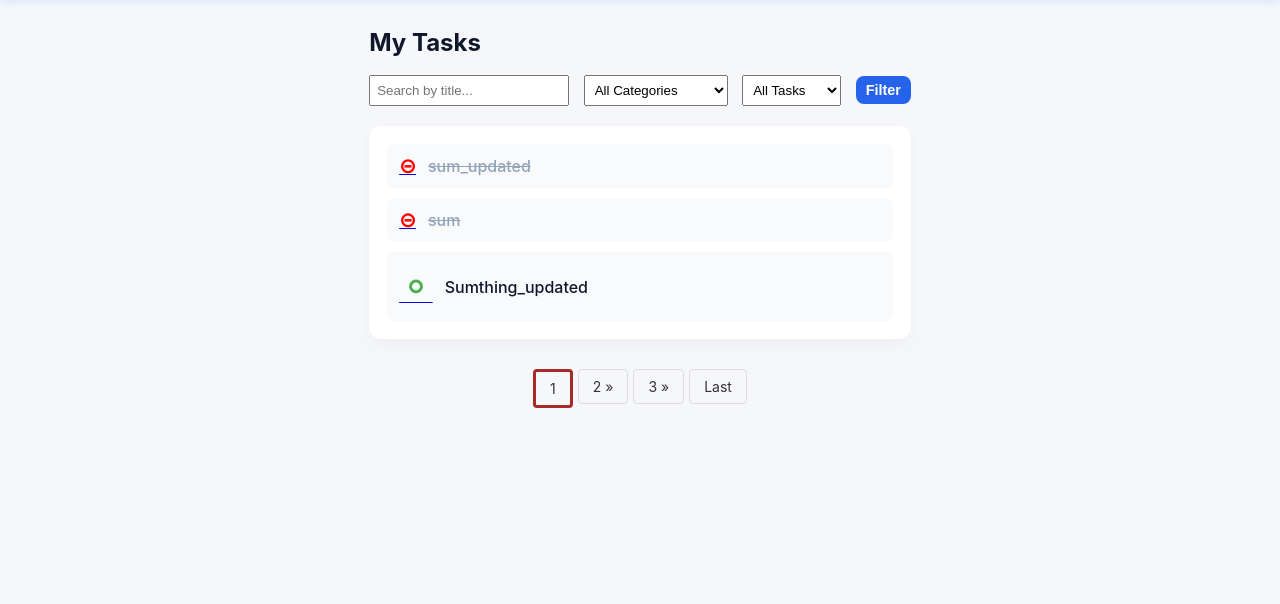
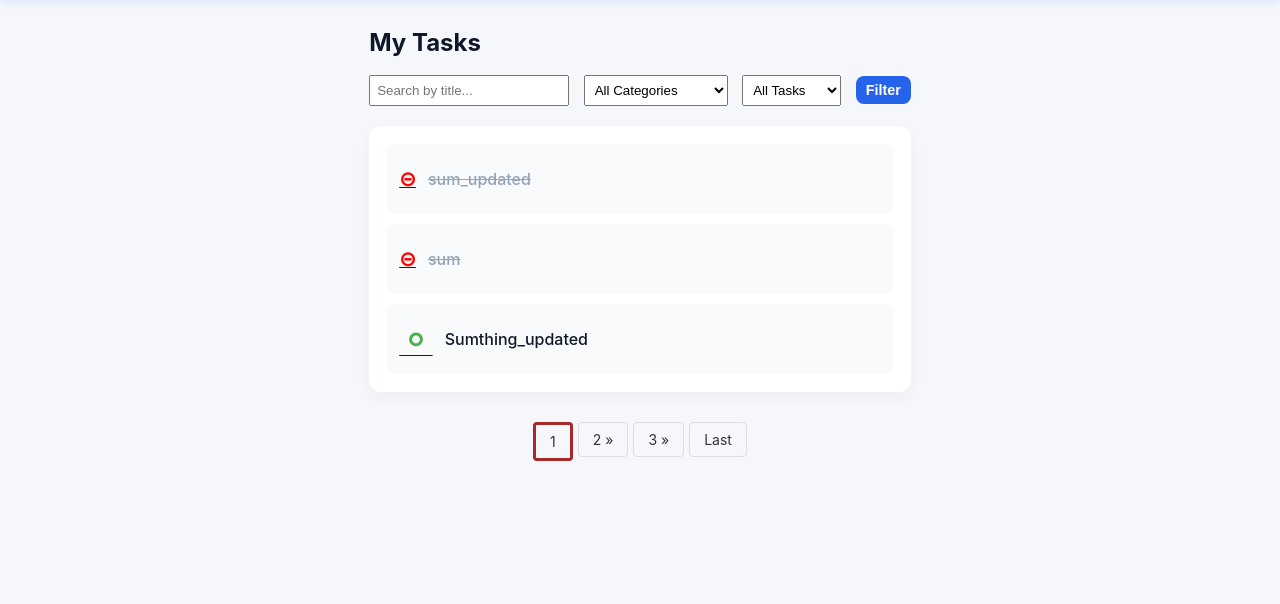
Before and after one commit to believeelikem/todo_app1, a Django app: page / in a window 1280 px wide. Shown: the part 60-664 px from the top of the page. Run offline with Django 5.2, Linux system fonts and the light colour scheme; data comes from the database, SQL or seed files in the repository; both versions use the stored data as it was after the commit.

Commit message:
fixed changing size

```diff
--- a/main_blog/static/main_blog/style.css
+++ b/main_blog/static/main_blog/style.css
@@ -129,7 +129,7 @@ body {
   border-radius: 8px;
   background: #f8fafc;
 }
-.task-left { display: flex; align-items: center; gap: 12px; }
+.task-left { display: flex; align-items: center; gap: 12px; height: 50px; }
 .toggle { width: 18px; height: 18px; }
 .task-title { font-weight: 500; color: #0f172a; }
 .task.completed .task-title { text-decoration: line-through; color: #94a3b8; }
```
Also changed, not shown: db.sqlite3.
